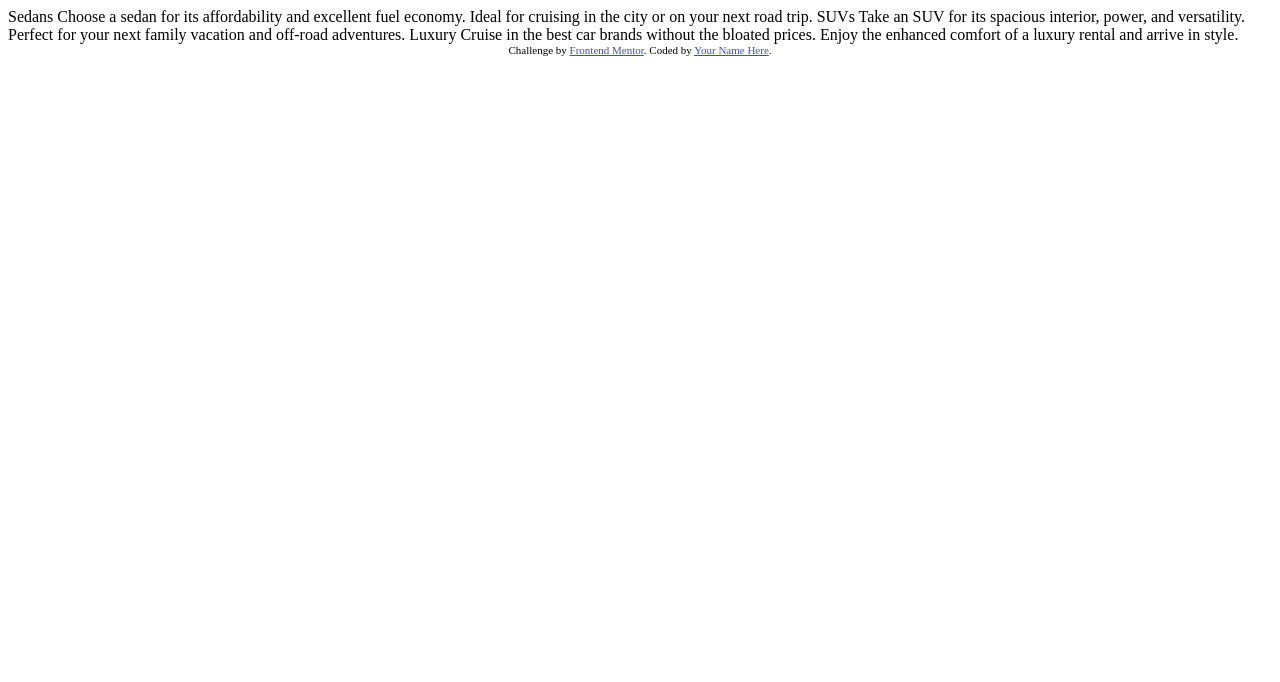
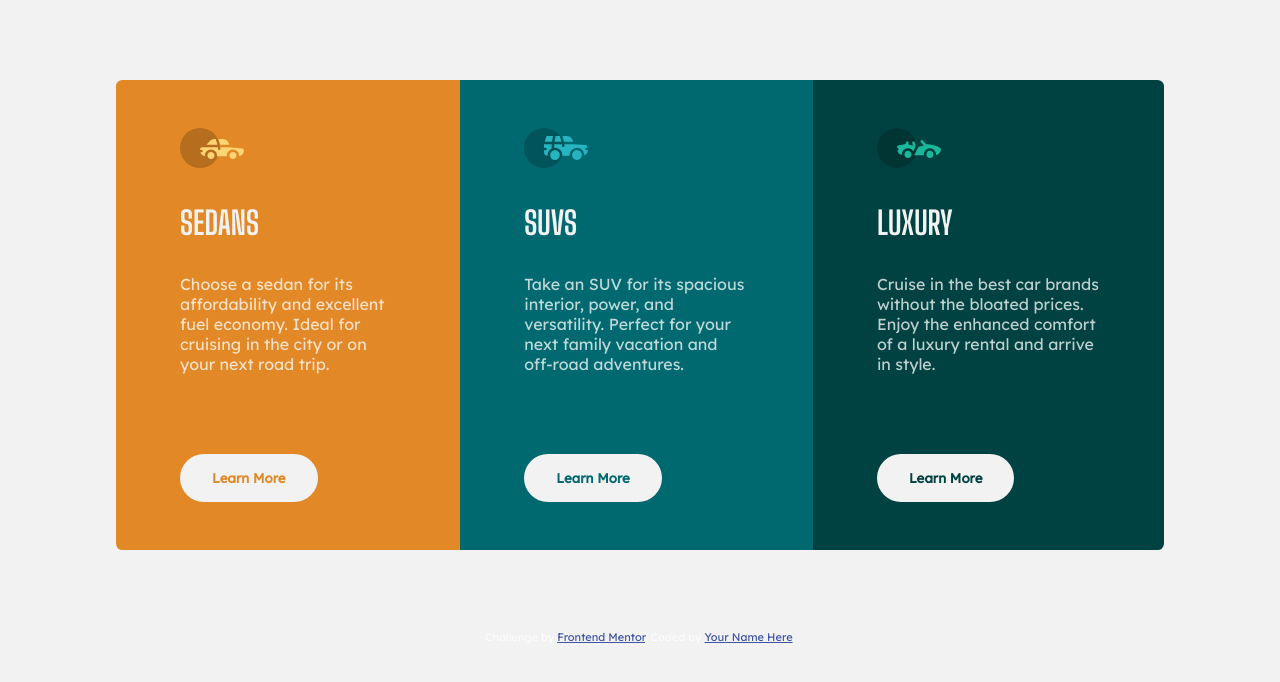
Before and after one commit to jimovan/three-column-preview, a plain HTML site: page index.html in a window 1280 px wide. Drawn offline with Linux system fonts and the light colour scheme.

Commit message:
First finished version

```diff
--- a/index.html
+++ b/index.html
@@ -1,36 +1,75 @@
 <!DOCTYPE html>
 <html lang="en">
   <head>
-  <meta charset="UTF-8">
-  <meta name="viewport" content="width=device-width, initial-scale=1.0"> <!-- displays site properly based on user's device -->
+    <meta charset="UTF-8" />
+    <meta name="viewport" content="width=device-width, initial-scale=1.0" />
+    <!-- displays site properly based on user's device -->
 
-  <link rel="icon" type="image/png" sizes="32x32" href="./images/favicon-32x32.png">
+    <link
+      rel="icon"
+      type="image/png"
+      sizes="32x32"
+      href="./images/favicon-32x32.png"
+    />
+
+    <link rel="preconnect" href="https://fonts.googleapis.com" />
+    <link rel="preconnect" href="https://fonts.gstatic.com" crossorigin />
+    <link
+      href="https://fonts.googleapis.com/css2?family=Big+Shoulders+Display:wght@700&family=Lexend+Deca&display=swap"
+      rel="stylesheet"
+    />
+
+    <link rel="stylesheet" href="styles/style.css" />
 
     <title>Frontend Mentor | 3-column preview card component</title>
 
     <!-- Feel free to remove these styles or customise in your own stylesheet 👍 -->
     <style>
-    .attribution { font-size: 11px; text-align: center; }
-    .attribution a { color: hsl(228, 45%, 44%); }
+      .attribution {
+        font-size: 11px;
+        text-align: center;
+      }
+      .attribution a {
+        color: hsl(228, 45%, 44%);
+      }
     </style>
   </head>
   <body>
-
-  Sedans
-  Choose a sedan for its affordability and excellent fuel economy. Ideal for cruising in the city
-  or on your next road trip.
-
-  SUVs
-  Take an SUV for its spacious interior, power, and versatility. Perfect for your next family vacation
-  and off-road adventures.
-
-  Luxury
-  Cruise in the best car brands without the bloated prices. Enjoy the enhanced comfort of a luxury
-  rental and arrive in style.
+    <div class="container">
+      <section class="card card--sedans">
+        <img src="images/icon-sedans.svg" alt="" class="card__icon" />
+        <h2 class="card__title">Sedans</h2>
+        <p class="card__description">
+          Choose a sedan for its affordability and excellent fuel economy. Ideal
+          for cruising in the city or on your next road trip.
+        </p>
+        <button class="card__button card__button--sedans">Learn More</button>
+      </section>
+      <section class="card card--suvs">
+        <img src="images/icon-suvs.svg" alt="" class="card__icon" />
+        <h2 class="card__title">SUVs</h2>
+        <p class="card__description">
+          Take an SUV for its spacious interior, power, and versatility. Perfect
+          for your next family vacation and off-road adventures.
+        </p>
+        <button class="card__button card__button--suvs">Learn More</button>
+      </section>
+      <section class="card card--luxury">
+        <img src="images/icon-luxury.svg" alt="" class="card__icon" />
+        <h2 class="card__title">Luxury</h2>
+        <p class="card__description">
+          Cruise in the best car brands without the bloated prices. Enjoy the
+          enhanced comfort of a luxury rental and arrive in style.
+        </p>
+        <button class="card__button card__button--luxury">Learn More</button>
+      </section>
+    </div>
 
     <div class="attribution">
-    Challenge by <a href="https://www.frontendmentor.io?ref=challenge" target="_blank">Frontend Mentor</a>.
-    Coded by <a href="#">Your Name Here</a>.
+      Challenge by
+      <a href="https://www.frontendmentor.io?ref=challenge" target="_blank"
+        >Frontend Mentor</a
+      >. Coded by <a href="#">Your Name Here</a>.
     </div>
   </body>
 </html>
--- /dev/null
+++ b/styles/_globals.scss
@@ -0,0 +1,29 @@
+@import "variables";
+
+* {
+  margin: 0;
+  padding: 0;
+  box-sizing: border-box;
+}
+
+*,
+*::before,
+*::after {
+  box-sizing: inherit;
+}
+
+html {
+  font-size: 100%;
+}
+
+body {
+  font-family: "Lexend Deca", sans-serif;
+  background-color: $backgroundGrey;
+  color: $textWhite;
+}
+
+h2 {
+  font-family: "Big Shoulders Display", sans-serif;
+  color: $backgroundGrey;
+  text-transform: uppercase;
+}
--- /dev/null
+++ b/styles/_variables.scss
@@ -0,0 +1,6 @@
+$orange: hsl(31, 77%, 52%);
+$cyan: hsl(184, 100%, 22%);
+$darkCyan: hsl(179, 100%, 13%);
+
+$textWhite: hsla(0, 0%, 100%, 0.75);
+$backgroundGrey: hsl(0, 0%, 95%);
--- /dev/null
+++ b/styles/style.scss
@@ -0,0 +1,64 @@
+@import "globals";
+
+.container {
+  border-radius: 0.4rem;
+  max-width: 23.4375rem;
+  margin: 5rem auto;
+  overflow: hidden;
+
+  @media only screen and (min-width: 56.25rem) {
+    display: flex;
+    max-width: 65.5rem;
+  }
+}
+
+.card {
+  padding: 3rem 4rem;
+
+  > * {
+    margin-bottom: 2rem;
+  }
+
+  &__title {
+    font-size: 2rem;
+  }
+
+  &__button {
+    font-family: "Lexend Deca", sans-serif;
+    background-color: $backgroundGrey;
+    padding: 1rem 2rem;
+    border-radius: 2rem;
+    border: none;
+    margin-bottom: 0;
+    cursor: pointer;
+    font-weight: bold;
+
+    &--sedans {
+      color: $orange;
+    }
+    &--suvs {
+      color: $cyan;
+    }
+    &--luxury {
+      color: $darkCyan;
+    }
+  }
+
+  &--sedans {
+    background-color: $orange;
+  }
+
+  &--suvs {
+    background-color: $cyan;
+  }
+
+  &--luxury {
+    background-color: $darkCyan;
+  }
+
+  @media only screen and (min-width: 56.25rem) {
+    &__description {
+      margin-bottom: 5rem;
+    }
+  }
+}
```
Also changed, not shown: styles/style.css (added), 1 other file. Lines whose indentation alone changed are shown as unchanged.
